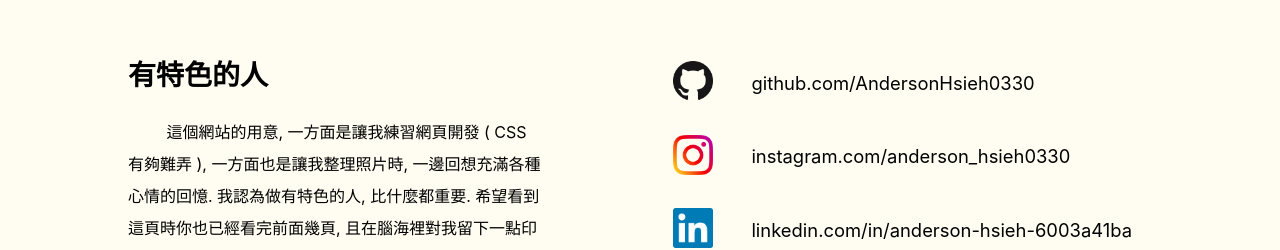
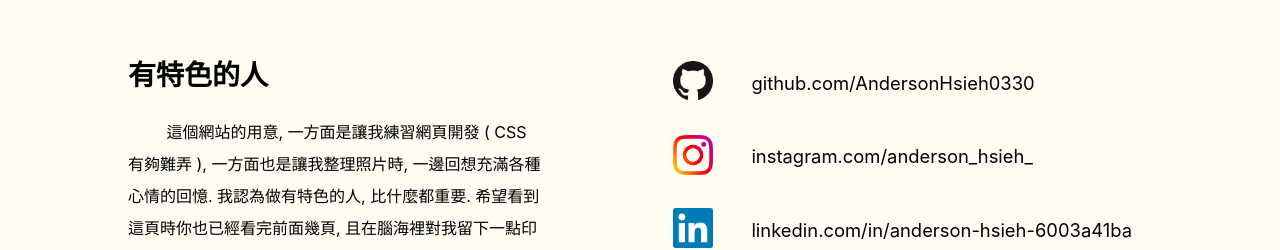
Before and after one commit to AndersonHsieh0330/Anderson-Hsieh-Website, a React (Create React App) app: page /Anderson-Hsieh-Website/contacts in a window 1280 px wide. Shown: the part 133-383 px from the top of the page. Built offline with nearby package versions, Linux system fonts and the light colour scheme.

Commit message:
update ig profile name

```diff
--- a/src/screens/contact/Contacts.js
+++ b/src/screens/contact/Contacts.js
@@ -11,7 +11,7 @@ import { useState } from "react";
 
 const LinkedinProfileLink =
   "https://www.linkedin.com/in/anderson-hsieh-6003a41ba/";
-const IGProfileLink = "https://www.instagram.com/anderson_hsieh0330/";
+const IGProfileLink = "https://www.instagram.com/anderson_hsieh_/";
 const GithubProfilLink = "https://github.com/AndersonHsieh0330";
 
 const Contacts = () => {
@@ -55,7 +55,7 @@ const Contacts = () => {
             <a href={IGProfileLink} target="_blank" download>
               <img src={IGLogo} />
             </a>
-            <p>instagram.com/anderson_hsieh0330</p>
+            <p>instagram.com/anderson_hsieh_</p>
           </div>
         </li>
         <li>
```
